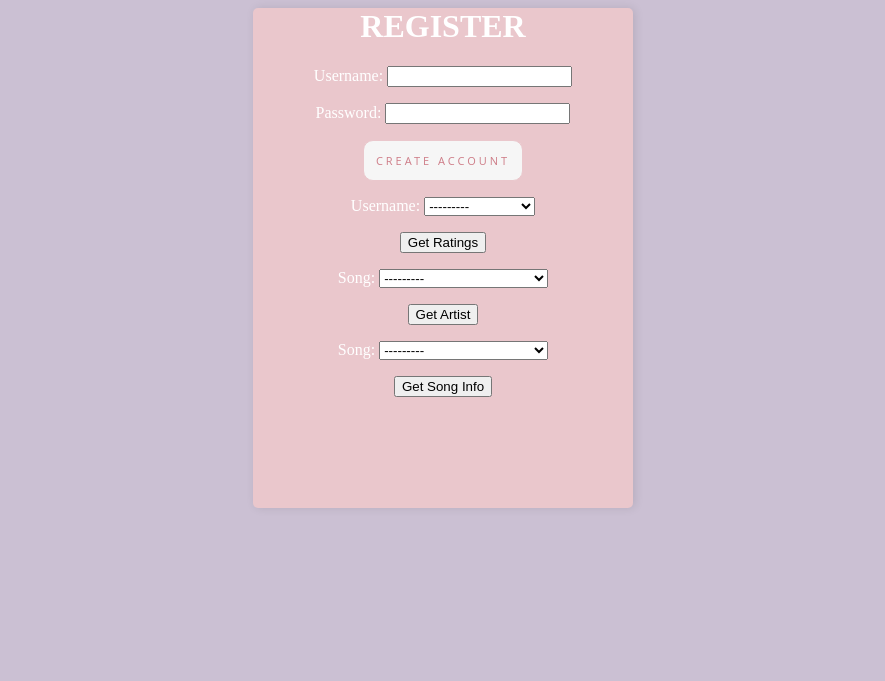
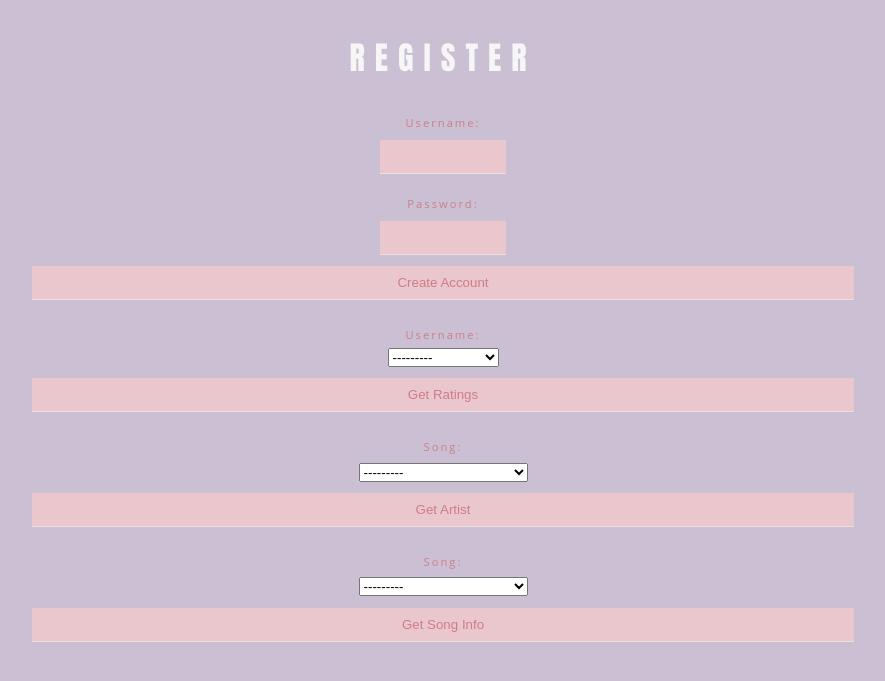
Before and after one commit to kouenYoung/assign2.github.io, a Django app: page /music_app/ in a window 1280 px wide. Shown: the top 681 px of the page, without its empty margins (197-1082 px from the left). Run offline with Django 3.2, Linux system fonts and the light colour scheme; data comes from the database, SQL or seed files in the repository.

Commit message:
Add files via upload

```diff
--- a/django-app/music_app/static/music_app/styles.css
+++ b/django-app/music_app/static/music_app/styles.css
@@ -1,45 +1,174 @@
+/*
+ * COMP 333 Software Engineering (Dr. Sebastian Zimmeck) - Assgiment 2
+ * Authors: Luke Morrill, Noah Hartzfeld, Henry Yang
+ * ==========================================================================
+ */
 
+
+/*
+ * Macros to import pixel-styled fonts
+ */
 @font-face {
   font-family: 'pixel_04b03';
   src: url(assets/04B03REV.TTF);
   font-weight: normal;
   font-size: normal
 }
-@font-face {
-    font-family: 'pixel_highlight';
-    src: url(assets/04B_30_.TTF);
-    font-weight: normal;
-    font-size: normal
-  }
 
 @import url("https://fonts.googleapis.com/css?family=Open+Sans:300,400|Lora");
 
+/* Make scroll bar always visible */
+::-webkit-scrollbar {
+  -webkit-appearance: none;
+  width: 7px;
+}
+
+::-webkit-scrollbar-thumb {
+  border-radius: 4px;
+  background-color: rgba(0, 0, 0, .5);
+  box-shadow: 0 0 1px rgba(255, 255, 255, .5);
+}
 
 body {
-    background-color: #cbc0d3;
+  background: #cbc0d3;
 }
 
-#register_user {
+/* Container Styling */
+.container {
+  margin: auto;
+  width: 540px;
+  height: 500px;
+  position: relative;
+}
+
+.box {
+  background: #f6f6f6;
+  width: 540px;
+  height: 500px;
+  position: absolute;
+  top: 25%;
+  border-radius: 5px;
+  box-shadow: 5px 5px 5px rgba(0, 0, 0, 0.1);
+}
+
+.box-child1 {
+  display: block;
+  position: relative;
+  top: 3%;
+  height: 50%;
+  text-align: center;
+  border-radius: 5px;
+  box-shadow: 5px 5px 5px rgba(0, 0, 0, 0.1);
+}
+
+.box-child2 {
+  display: block;
+  position: relative;
+  top: 5%;
+  height: 20%;
   text-align: center;
 }
 
-#reg_title {
-    text-align: center;
-    color: white;
+.box-child2 .box-row {
+    display:table-row;
+}
+.box-child2 .box-cell {
+    display:table-cell;
+    width:33%;
+    padding:10px;
+}
+.box-child2 .box-cell.box1 {
+    text-align:justify;
+}
+.box-child2 .box-cell.box2 {
+    text-align:justify
+}
+.box-child2 .box-cell.box3 {
+    text-align:justify;
 }
 
-.register_box{
-    text-align: center;
-    margin:auto;
-    background: #eac7cc;
-    width: 30%;
-    height: 500px;
-    border-radius: 5px;
-    box-shadow: 2px 0 10px rgba(0, 0, 0, 0.1);
-    color: white;
+.sql-query {
+  position: relative;
+  width: 75%;
+  height: 75%;
+  margin: 0 auto;
+  overflow-y: scroll;
 }
 
-.register_button{
+.msg-info, .msg-success, .msg-warning, .msg-error {
+  animation: fadeOut 2s forwards;
+  animation-delay: 1s;
+  margin: 0px;
+  padding: 12px;
+}
+.msg-info {
+    color: #00529B;
+    background-color: #BDE5F8;
+}
+.msg-success {
+    color: #4F8A10;
+    background-color: #DFF2BF;
+}
+.msg-warning {
+    color: #9F6000;
+    background-color: #FEEFB3;
+}
+.msg-error {
+    color: #D8000C;
+    background-color: #FFD2D2;
+}
+
+@keyframes fadeOut {
+    from {opacity: 1;}
+    to {opacity: 0;}
+}
+
+/* font and button styling */
+h1 {
+  font-family: Impact, Haettenschweiler,
+  "Franklin Gothic Bold", Charcoal,
+  "Helvetica Inserat", "Bitstream Vera Sans Bold",
+  "Arial Black", "sans serif";
+  text-align: center;
+  padding-top: 2%;
+  text-transform: uppercase;
+  color: #f6f6f6;
+  font-size: 2em;
+  letter-spacing: 10px;
+}
+
+.title {
+  font-family: Consolas, monaco, monospace;
+  color: #8e9aaf;
+  font-size: 1em;
+  font-weight: normal;
+  line-height: 1em;
+  text-align: center;
+}
+
+.desc {
+  margin-top: -8px;
+}
+
+.account {
+  margin-top: 45%;
+  font-size: 10px;
+}
+
+p {
+  font-family: "Open Sans", sans-serif;
+  font-size: 0.7em;
+  letter-spacing: 2px;
+  color: #8e9aaf;
+  text-align: center;
+  overflow-y: scroll;
+}
+
+span {
+  color: #eac7cc;
+}
+
+button {
   padding: 12px;
   font-family: "Open Sans", sans-serif;
   text-transform: uppercase;
@@ -49,8 +178,118 @@ body {
   margin: auto;
   outline: none;
   display: block;
+}
+
+button:hover {
+  background: #eac7cc;
+  color: #f6f6f6;
+  transition: background-color 1s ease-out;
+}
+
+.button {
   margin-top: 3%;
   background: #f6f6f6;
   color: #ce7d88;
   border: solid 1px #eac7cc;
 }
+
+/* form styling */
+form {
+  display: flex;
+  align-items: center;
+  flex-direction: column;
+  padding-top: 0;
+}
+
+.more-padding {
+  padding-top: 35px;
+}
+
+.more-padding input {
+  padding: 12px;
+}
+
+.more-padding .submit {
+  margin-top: 45px;
+}
+
+.submit {
+  margin-top: 5px;
+  padding: 12px;
+  border-color: #ce7d88;
+}
+
+.submit:hover {
+  background: #cbc0d3;
+  border-color: #bfb1c9;
+}
+
+.small-button{
+  margin-top: 2px;
+  padding-top: 2%;
+  padding-bottom: 2%;
+  padding-left: 5%;
+  padding-right: 5%;
+  border-color: #ce7d88;
+  text-transform: uppercase;
+  letter-spacing: 0;
+  font-size: 0.5em;
+}
+
+.small-button:hover {
+  background: #cbc0d3;
+  border-color: #bfb1c9;
+}
+
+
+input {
+  background: #eac7cc;
+  width: 65%;
+  color: #ce7d88;
+  border: none;
+  border-bottom: 1px solid rgba(246, 246, 246, 0.5);
+  padding: 9px;
+  font-weight: 100;
+}
+
+input::placeholder {
+  color: #f6f6f6;
+  letter-spacing: 2px;
+  font-size: 1.0em;
+  font-weight: 100;
+}
+
+input:focus {
+  color: #ce7d88;
+  outline: none;
+}
+
+input:focus::placeholder {
+  opacity: 0;
+}
+
+label {
+  display: block;
+  font-family: "Open Sans", sans-serif;
+  color: #ce7d88;
+  font-size: 1em;
+  padding-bottom: 5%;
+}
+
+.checkbox {
+  display: inline;
+  white-space: nowrap;
+  position: relative;
+  left: -52px;
+  top: 25px;
+}
+
+input[type=checkbox] {
+  width: 15px;
+  background: #ce7d88;
+}
+
+.checkbox input[type=checkbox]:checked + label {
+  color: #ce7d88;
+  transition: 0.5s all ease;
+}
```
Also changed, not shown: django-app/music_app/static/music_app/avatar_small.ico (added). Lines whose indentation alone changed are shown as unchanged.
